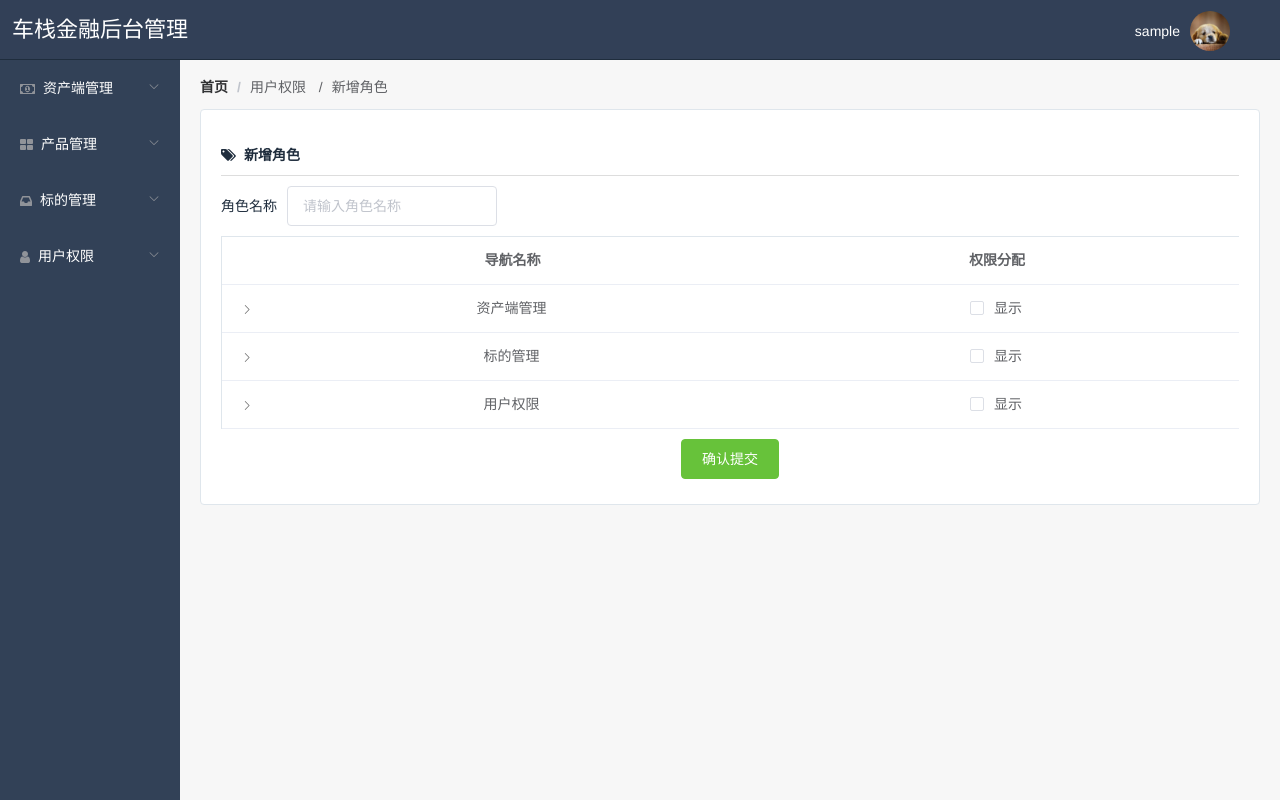
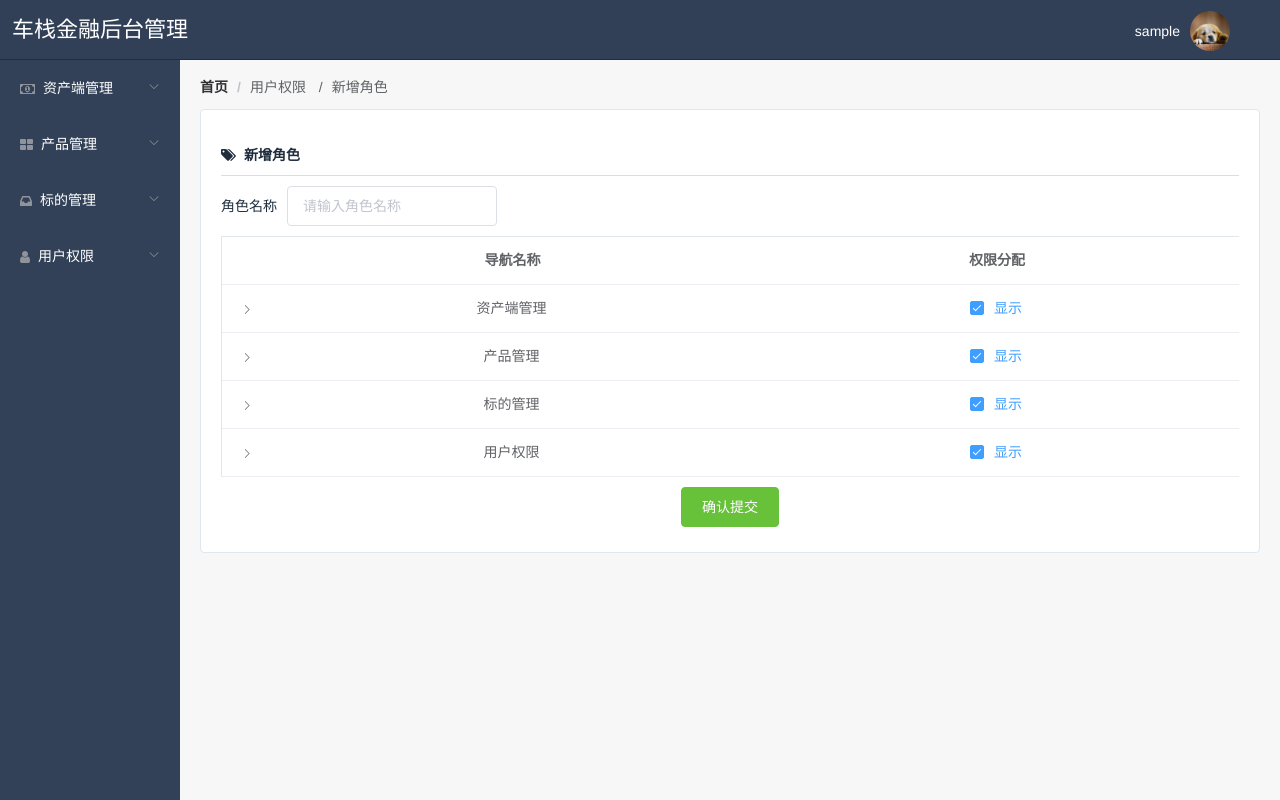
Before and after one commit to lhywork/carStack, a Vue app: page /RoleAdd in a window 1280 px wide. Built offline with nearby package versions, Linux system fonts and the light colour scheme; sample sign-in values are in the browser's storage.

Commit message:
luhuiyue

```diff
--- a/src/components/common/Header.vue
+++ b/src/components/common/Header.vue
@@ -15,6 +15,7 @@
     </div>
 </template>
 <script>
+    import {isLogin} from '../../utils';
     export default {
         data() {
             return {
@@ -25,7 +26,7 @@
         },
         created() {
             var user = this.$store.state.user;
-            if (user.username) {
+            if (isLogin()) {
                 this.sysUserName = user.username || '';
                 this.sysUserAvatar = user.avatar || this.sysUserAvatar;
             }else{
--- a/src/components/error/403.vue
+++ b/src/components/error/403.vue
@@ -5,7 +5,7 @@
       <el-col :span="12">
         <h1 class="text-jumbo text-ginormous">Oops!</h1>
         <div class="bullshit__headline">特朗普说这个页面你不能进......</div>
-        <h2 class="text-h2">你没有权限访问该页面</h2>
+        <h2 class="text-h2">网页403错误,没有权限访问该页面！</h2>
         <ul class="list-unstyled">
             <li>如有不满请联系你领导</li>
             <li>或者你可以<router-link to="/index">回首页</router-link></li>
@@ -53,6 +53,7 @@ export default {
     .text-h2{
         font-size: 1.5em;
         margin: 0.67em 0;
+        color:red;
     }
     .bullshit__headline{
         font-size: 20px;
--- a/src/components/page/RoleAdd.vue
+++ b/src/components/page/RoleAdd.vue
@@ -11,21 +11,20 @@
             <div id="J_Form" class="form-content">
                 <el-table :data="tableData" style="width: 100%">
                     <el-table-column type="expand">
-                        <template slot-scope="props">
+                        <template slot-scope="scope">
                             <el-form label-position="left" inline class="demo-table-expand">
-                                <!-- <el-form-item>
-                                    <span>{{ props.row.children.title }}</span>
+                                <el-form-item >
+                                <!-- <el-checkbox-group v-model="checkedCities" @change="handleCheckedCitiesChange"> -->
+                                    <el-checkbox v-for="(item, index) in scope.row.children" :key="index" style="margin:0 10px" v-model="item.isAuth" v-if="item.isAuth !== undefined">{{item.name}}</el-checkbox>
+                                <!-- </el-checkbox-group> -->
                                 </el-form-item>
-                                <el-form-item>
-                                    <el-checkbox v-model="props.row.children.checked">显示</el-checkbox>
-                                </el-form-item> -->
                             </el-form>
                         </template>
                     </el-table-column>
-                    <el-table-column prop="title" label="导航名称" show-overflow-tooltip align="center"></el-table-column>
-                    <el-table-column prop="checked" label="权限分配" show-overflow-tooltip align="center">
+                    <el-table-column prop="name" label="导航名称" show-overflow-tooltip align="center"></el-table-column>
+                    <el-table-column prop="isAuth" label="权限分配" show-overflow-tooltip align="center">
                         <template slot-scope="scope">
-                            <el-checkbox v-model="scope.row.checked">显示</el-checkbox>
+                            <el-checkbox v-model="scope.row.isAuth" @change="handleCheckAll">显示</el-checkbox>
                         </template>
                     </el-table-column>
                 </el-table>
@@ -40,30 +39,124 @@ export default {
     data () {
         return {
             tableData:[{
-                title:'资产端管理',
-                checked:false,
-                children:[{
-                    title:'基础资料管理',
-                    checked:false
+                "name":"资产端管理",
+                "isAuth":true,
+                "children": [{
+                    "name": "基础资料管理",
+                    "path": "/MaterialList",
+                    "isAuth":true
                 },{
-                    title:'授权额度管理',
-                    checked:false
+                    "name":"新增基础资料",
+                    "path": "/MaterialAdd",
+                    "isAuth":true
+                }, {
+                    "name":"编辑基础资料",
+                    "path": "/MaterialEdit",
+                    "isAuth":true
+                },{
+                    "name":"查看基础资料",
+                    "path": "/MaterialCheck",
+                    "isAuth":true
+                },{
+                    "name": "授权额度管理",
+                    "path": "/GrantlimitList",
+                    "isAuth":true
                 }]
             },{
-                title:'标的管理',
-                checked:false
+                "name": "产品管理",
+                "isAuth":true,
+                "children": [{
+                    "name": "借款产品管理",
+                    "path": "/LoanList",
+                    "isAuth":true
+                },{
+                    "name": "新增借款产品",
+                    "path": "/LoanAdd",
+                    "isAuth":true
+                },{
+                    "name": "查看借款产品",
+                    "path": "/LoanCheck",
+                    "isAuth":true
+                },{
+                    "name": "编辑借款产品",
+                    "path": "/LoanEdit",
+                    "isAuth":true
+                }]
             },{
-                title:'用户权限',
-                checked:false
+                "name":"标的管理",
+                "isAuth":true,
+                "children": [{
+                    "path": "/Allobject",
+                    "name": "所有标的",
+                    "isAuth":true
+                },{
+                    "path": "/Addobject",
+                    "name": "新增标的信息",
+                    "isAuth":true
+                },{
+                    "path": "/Firstobject",
+                    "name": "标的初审",
+                    "isAuth":true
+                },{
+                    "path": "/Secondobject",
+                    "name": "标的复审",
+                    "isAuth":true
+                },{
+                    "path": "/Thirdlyobject",
+                    "name": "真实借款金额信息",
+                    "isAuth":true
+                },{
+                    "path": "/FobjectC",
+                    "name": "初审标的审核",
+                    "isAuth":true
+                },{
+                    "path": "/SobjectC",
+                    "name": "复审标的审核",
+                    "isAuth":true
+                },{
+                    "path": "/TobjectC",
+                    "name": "真实借款金额审核",
+                    "isAuth":true
+                }]
+            },{
+                "name":"用户权限",
+                "isAuth":true,
+                "children": [{
+                    "name": "用户管理",
+                    "path": "/UserManager",
+                    "isAuth":true
+                },{
+                    "name":"新增用户",
+                    "path": "/UserAdd",
+                    "isAuth":true
+                }, {
+                    "name":"编辑用户",
+                    "path": "/UserCompile",
+                    "isAuth":true
+                },{
+                    "name":"角色配置",
+                    "path": "/RoleList",
+                    "isAuth":true
+                },{
+                    "name": "新增角色",
+                    "path": "/RoleAdd",
+                    "isAuth":true
+                }]
             }]
         }
     },
-  methods:{
-  }
+    methods:{
+        handleCheckAll(e){
+            console.log(e)
+        }
+    }
 }
 </script>
 <!-- Add "scoped" attribute to limit CSS to this component only -->
 <style scoped>
+    .form-content{
+        width: 100%;
+    }
     .action-bar{
         margin: 10px 0 10px 0;
     }
--- a/src/router/index.js
+++ b/src/router/index.js
@@ -1,7 +1,7 @@
 import Vue from 'vue'
 import VueRouter from 'vue-router'
 import { Message } from 'element-ui'
-// import Auth from '@/util/auth'
+import {isLogin} from '../utils';
 import store from '../store'
 import staticRoute from './staticRoute'
 import { asyncLayout, asyncRoute, redirectRoute} from './asyncRoute'
@@ -62,7 +62,7 @@ const router = new VueRouter({
 // 路由跳转前验证
 router.beforeEach((to, from, next) => {
     // 判断用户是否处于登录状态
-    if (store.state.user.username) {
+    if (isLogin()) {
         // 如果当前处于登录状态，并且跳转地址为login，则自动跳回系统首页
         // 这种情况出现在手动修改地址栏地址时
         if (to.path === '/login') {
--- a/src/router/whiteList.js
+++ b/src/router/whiteList.js
@@ -1,9 +1,6 @@
 // 免登录白名单页面
 const whiteList = [
-    '/login',
-    '/register',
-    '/notice',
-    '/maintenance'
+    '/login'
 ]
 
 export default whiteList
--- a/src/store/modules/auth.js
+++ b/src/store/modules/auth.js
@@ -14,16 +14,6 @@ const auth = {
     getPermission({ commit }){
         return new Promise((resolve, reject) => {
         api.getPermissionList().then((res)=> {
-            res.data.forEach((item,k) =>{
-              // console.log(item)
-              item.children.forEach((childs,j) =>{
-                // console.log(childs.isAuth)
-                if(!childs.isAuth){
-                  // console.log(k)
-                  item.children.splice(j,1)
-                }
-              })
-            })
             commit('setPermissionList',res.data);
             resolve(res);
           });
--- a/src/utils/index.js
+++ b/src/utils/index.js
@@ -78,3 +78,9 @@ export function formatDate(time, fmt) {
 function padLeftZero(str) {
     return ('00' + str).substr(str.length);
 }
+export function isLogin(){
+  if(sessionStorage.getItem('USERNAME') && sessionStorage.getItem('USERID')){
+    return true;
+  }
+  return false;
+}
```
